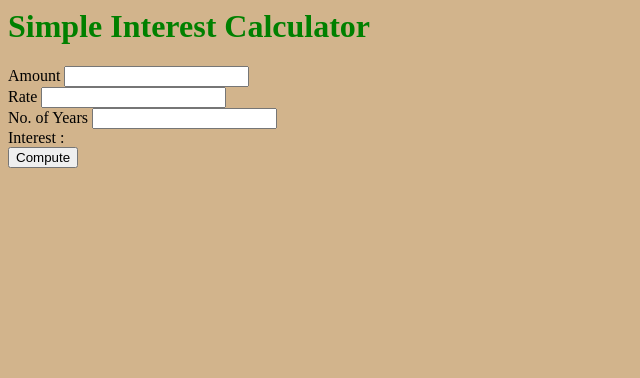
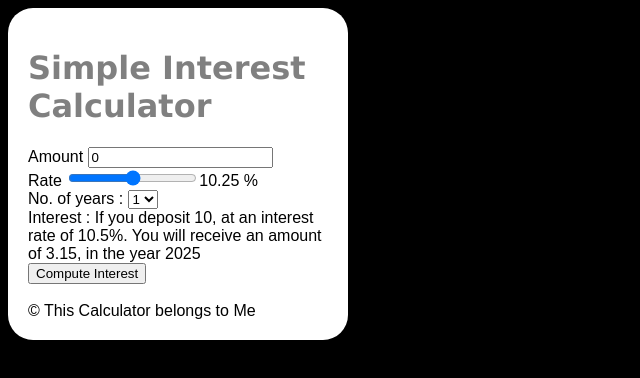
Before and after one commit to mesizm/Simple-Interest-Calculator, a plain HTML site: page index.html in a window 1280 px wide. Shown: the whole page, without its empty margins (0-640 px from the left). Drawn offline with Linux system fonts and the light colour scheme.

Commit message:
simple interest rate calculator

```diff
--- a/index.html
+++ b/index.html
@@ -1,16 +1,46 @@
-<html>
+<!DOCTYPE html>
+<html lang="en">
+
 <head>
-    <script src="script.js"></script>
+    <meta charset="UTF-8">
+    <meta http-equiv="X-UA-Compatible" content="IE=edge">
+    <meta name="viewport" content="width=device-width, initial-scale=1.0">
+    <title>SIC</title>
     <link rel="stylesheet" href="style.css">
 </head>
+
 <body>
+    <div class="maindiv">
         <h1>Simple Interest Calculator</h1>
+        Amount
+        <input type="number" value="0" onchange="updateVal(this.value)" id="principal" class="">
+        <br>
+        Rate
+        <input type="range" min="1" max="20" id="rate" step="0.25" onchange="displaySlider(this.value)"><span
+            id="slidervalue">10.25 %</span>
+        <br>
+        <label for="years">No. of years :</label>
+        <select name="years" id="years" onchange="updateDrop(this.value)">
+            <option value="1">1</option>
+            <option value="2">2</option>
+            <option value="3">3</option>
+            <option value="4">4</option>
+            <option value="5">5</option>
+        </select>
+        <br>
+        Interest : <span id="result">If you deposit 10,
+            at an interest rate of 10.5%.
+            You will receive an amount of 3.15,
+            in the year 2025</span><br>
 
-        Amount <input type="number"  id="principal">  <br/>
-        Rate <input type="number"  id="rate">  <br/>
-        No. of Years <input type="number"  id="years">  <br/>
-        Interest : <span id="result"></span><br>
+        <button onclick="compute()">Compute Interest</button>
+        <footer>
+            <br>
+            &#169; This Calculator belongs to Me
+        </footer>
+    </div>
 
-        <button onclick="compute()">Compute</button>
+    <script src="script.js"></script>
 </body>
+
 </html>
--- a/script.js
+++ b/script.js
@@ -1,5 +1,32 @@
-function compute()
-{
-    p = document.getElementById("principal").value;
+let p = document.getElementById("principal").value;
+let r = document.getElementById("rate").value;
+let y = document.getElementById("years").value;
 
+function updateVal(val) {
+    p = parseInt(val);
 }
+
+function displaySlider(val) {
+    document.getElementById("slidervalue").innerHTML = val + " %";
+    r = parseFloat(val);
+}
+
+function updateDrop(val) {
+    y = parseInt(val);
+}
+
+function compute() {
+    if (p <= 0) {
+        alert("Enter a positive number");
+        document.getElementById("principal").focus();
+    } else {
+        let interest = (p * y * r) / 100;
+        var d = new Date();
+        var n = d.getFullYear();
+        let result = `If you deposit ${p},
+      at an interest rate of ${r}%.
+      You will receive an amount of ${interest},
+      in the year ${n + y}`;
+        document.getElementById("result").innerHTML = result;
+    }
+}
--- a/style.css
+++ b/style.css
@@ -1,2 +1,20 @@
-body {background-color:tan;}
-h1{color:green;}
+/* body {background-color:tan;}
+h1{color:green;} */
+
+body {
+  background-color: black;
+  font-family: arial;
+  color: white;
+}
+h1 {
+  color: grey;
+  font-family: verdana;
+}
+.maindiv {
+  background-color: white;
+  color: black;
+  width: 300px;
+  padding: 20px;
+  border-radius: 25px;
+  align: center;
+}
```
Lines whose indentation alone changed are shown as unchanged.
